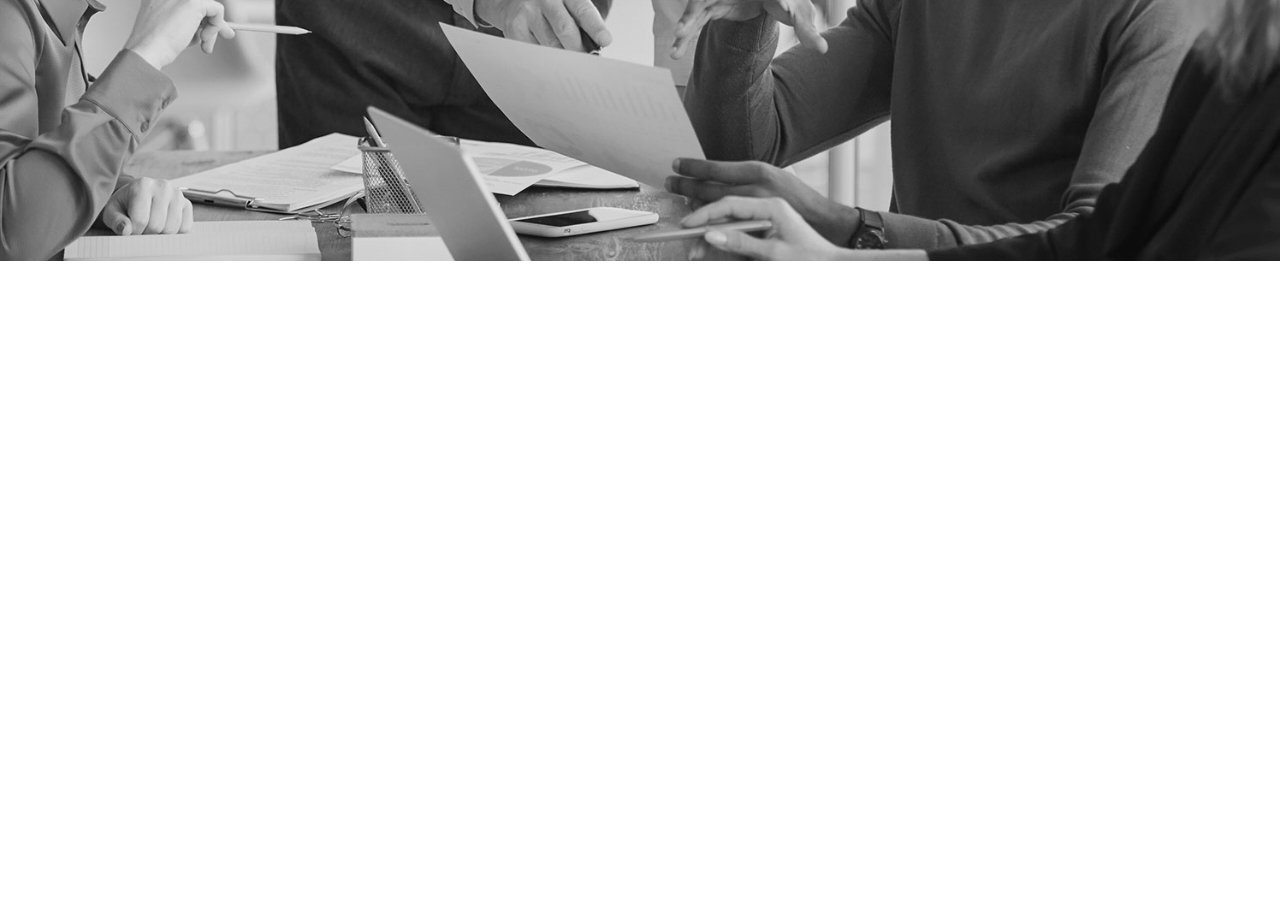
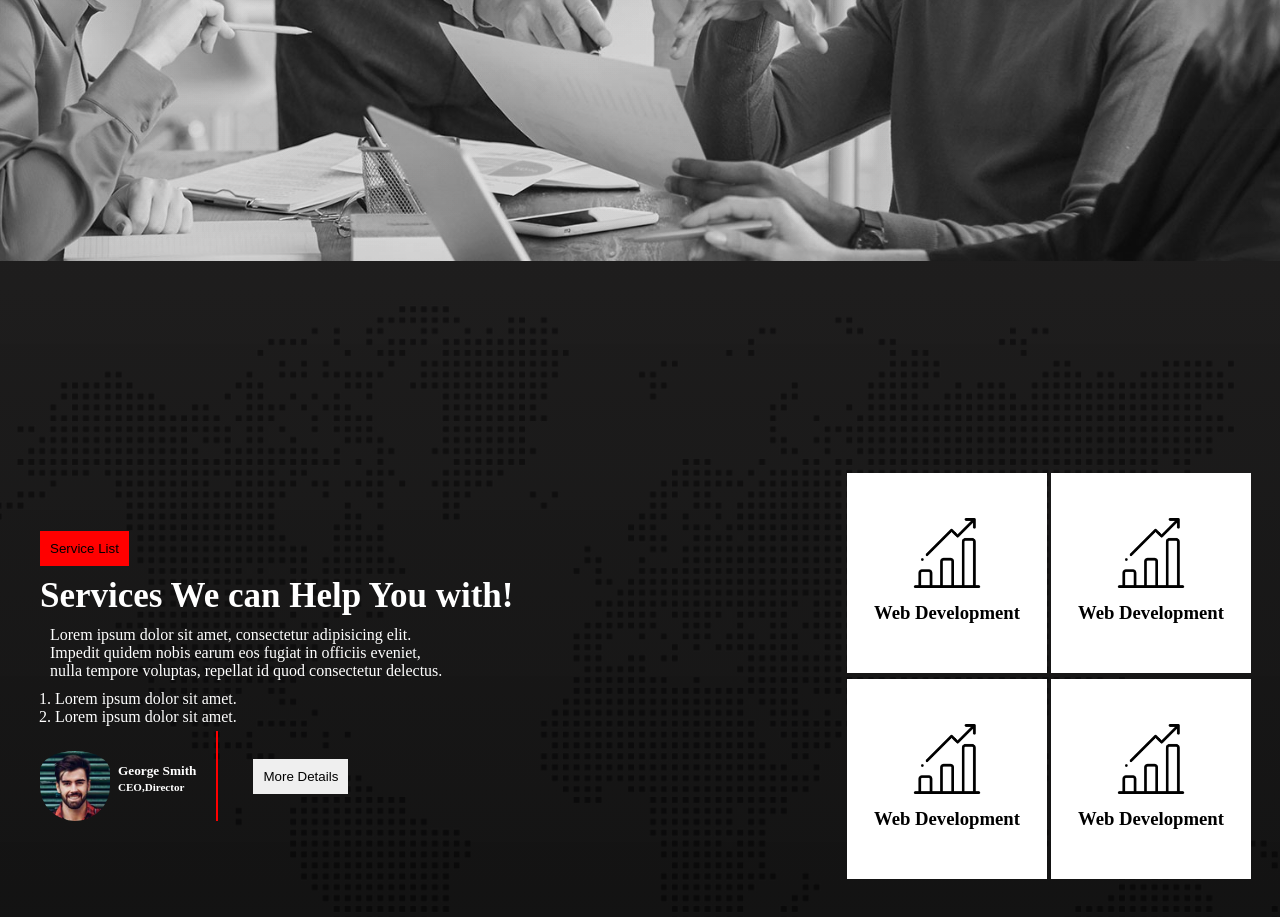
Before and after one commit to rummanara05/second-project, a plain HTML site: page index.html in a window 1280 px wide. Shown: the part 648-1565 px from the top of the page. Before the commit the page ends 909 px from the top, so only its background shows below. Drawn offline with Linux system fonts and the light colour scheme.

Commit message:
Service container commit

```diff
--- a/index.html
+++ b/index.html
@@ -32,6 +32,50 @@
 
     </div>
     </header>
+    <main>
+        <div class="service-container">
+        <div class="left-serv-container">
+           <button class="btn-1">Service List</button>
+            <h2 class="headline-2">Services We can Help You with!</h2>
+            <p class="para">Lorem ipsum dolor sit amet, consectetur adipisicing elit. Impedit quidem nobis earum eos fugiat in officiis eveniet, nulla tempore voluptas, repellat id quod consectetur delectus.</p>
+          <ol>
+            <li>Lorem ipsum dolor sit amet.</li>
+            <li>Lorem ipsum dolor sit amet.</li>
+          </ol>
+          <div class="author-container">
+            <div class="img-container">
+                <img class="img-author" src="Assets/author.jpg" alt="">
+                <h5>George Smith <br> <small> CEO,Director </small></h5>
+            </div>
+            <div class="author-btn">
+                <button class="btn-2">More Details</button>
+            </div>
+          </div>
+        </div>
+        <div class="right-serv-container">
+            <div class="first-boxes">
+                <div class="box-1">
+            <img class="icon" src="Assets/bar-chart.png" alt="">
+            <h3>Web Development</h3>
+        </div>
+            <div class="box-1">
+        <img class="icon" src="Assets/bar-chart.png" alt="">
+        <h3>Web Development</h3>
+    </div>
+</div>
+    <div class="second-boxes">
+        <div class="box-1">
+    <img class="icon" src="Assets/bar-chart.png" alt="">
+    <h3>Web Development</h3>
+</div>
+    <div class="box-1">
+<img class="icon" src="Assets/bar-chart.png" alt="">
+<h3>Web Development</h3>
+</div>
+        </div>
+        </div>
+        </div>
+    </main>
 
 
 </body>
--- a/style.css
+++ b/style.css
@@ -48,3 +48,77 @@
 .btn-1:hover, .btn-2:hover{
     color: blue;
 }
+.service-container{
+    height: 100vh;
+    background-image: url("./Assets/footer-bg.png"),linear-gradient(#0a0909ea , #000000ef);
+    background-blend-mode: overlay;
+    background-repeat: no-repeat;
+    background-position: center;
+    background-size: cover;
+    color: white;
+    display: flex;
+    justify-content: space-around;
+    align-items: center;
+    padding: 15px;
+}
+.headline-2{
+    padding-top: 10px;
+    font-weight: bold;
+    font-size: 35px;
+}
+ol{
+    margin-left: 15px;
+    padding-bottom: 5px;
+}
+.left-serv-container{
+    margin-left: 25px;
+
+}
+.img-author{
+    height: 70px;
+    width: 70px;
+    border-radius: 35px;
+    padding-top: 15px;
+}
+.img-container{
+    display: flex;
+    align-items: center;
+    gap: 8px;
+    border-right: 2px solid red;
+    padding-right: 20px;
+    padding-top: 5px;
+}
+.author-container{
+    display: flex;
+    align-items: center;
+    gap: 35px;
+
+}
+.icon{
+    width: 70px;
+    margin-top: 20px;
+    margin-bottom: 10px;
+}
+.para{
+    width: 50%;
+}
+.box-1{
+    height: 150px;
+    width: 150px;
+    color: black;
+    text-align: center;
+    background-color: white;
+    padding: 25px;
+    margin: 2px;
+}
+.first-boxes{
+    display: flex;
+    margin: 2px;
+}
+.second-boxes{
+    display: flex;
+    margin: 2px;
+}
+.right-serv-container{
+margin: 10px;
+}
```
